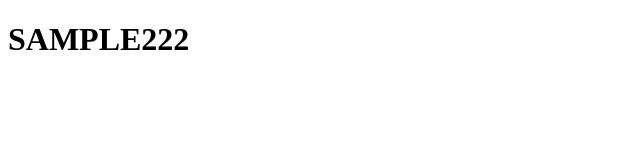
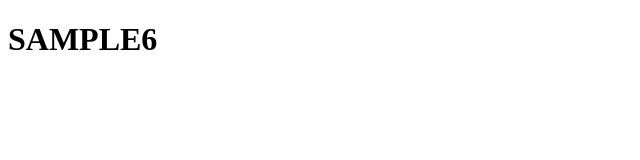
Before and after one commit to su-san0508/sample, a plain HTML site: page index.html in a window 1280 px wide. Shown: the full height of the page, 0-640 px from the left. Drawn offline with Linux system fonts and the light colour scheme.

Commit message:
update 5

```diff
--- a/index.html
+++ b/index.html
@@ -3,7 +3,7 @@
 <html>
 
 <h1>
-SAMPLE222
+SAMPLE6
 </h1>
 
 </html>
```
